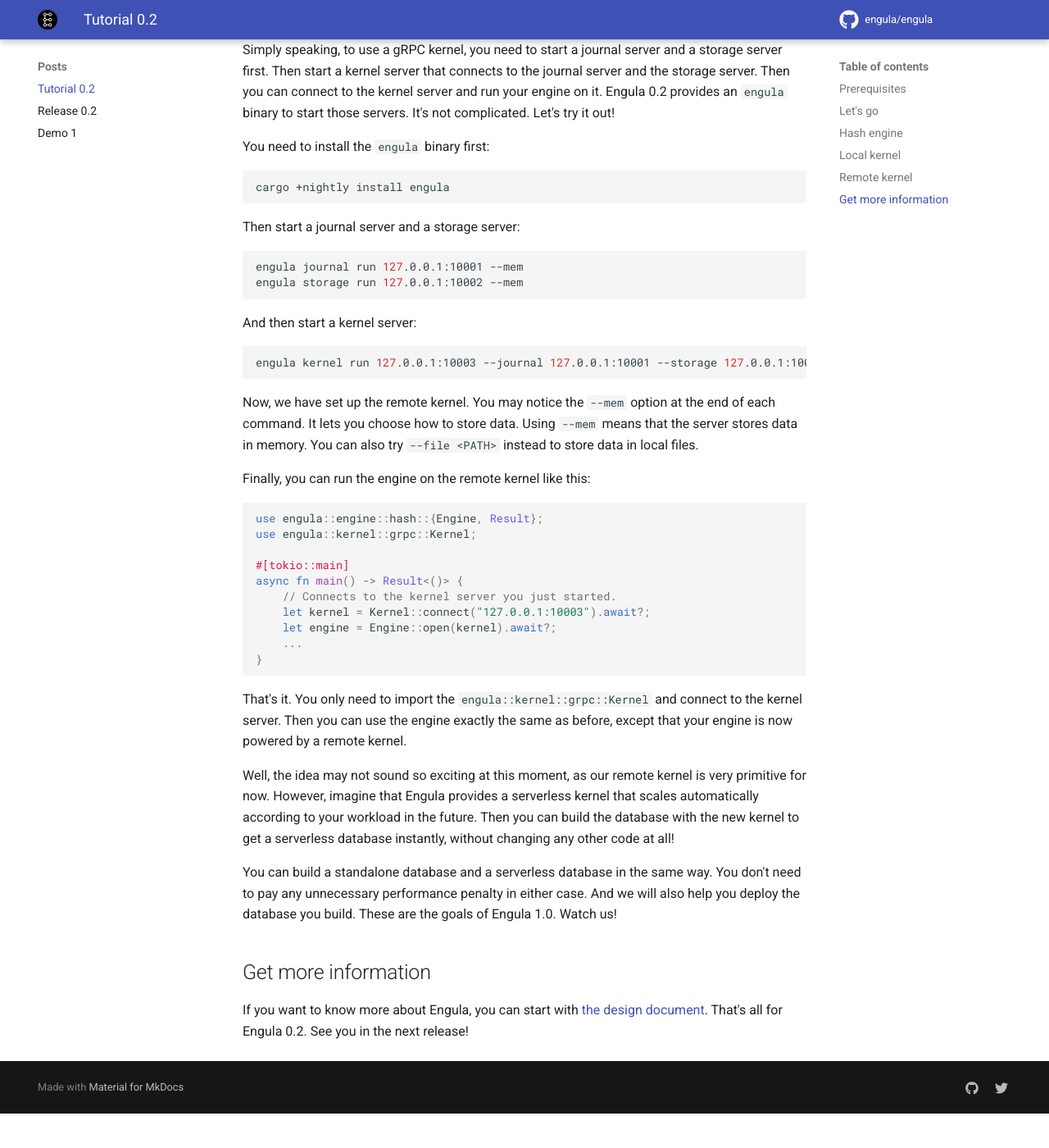
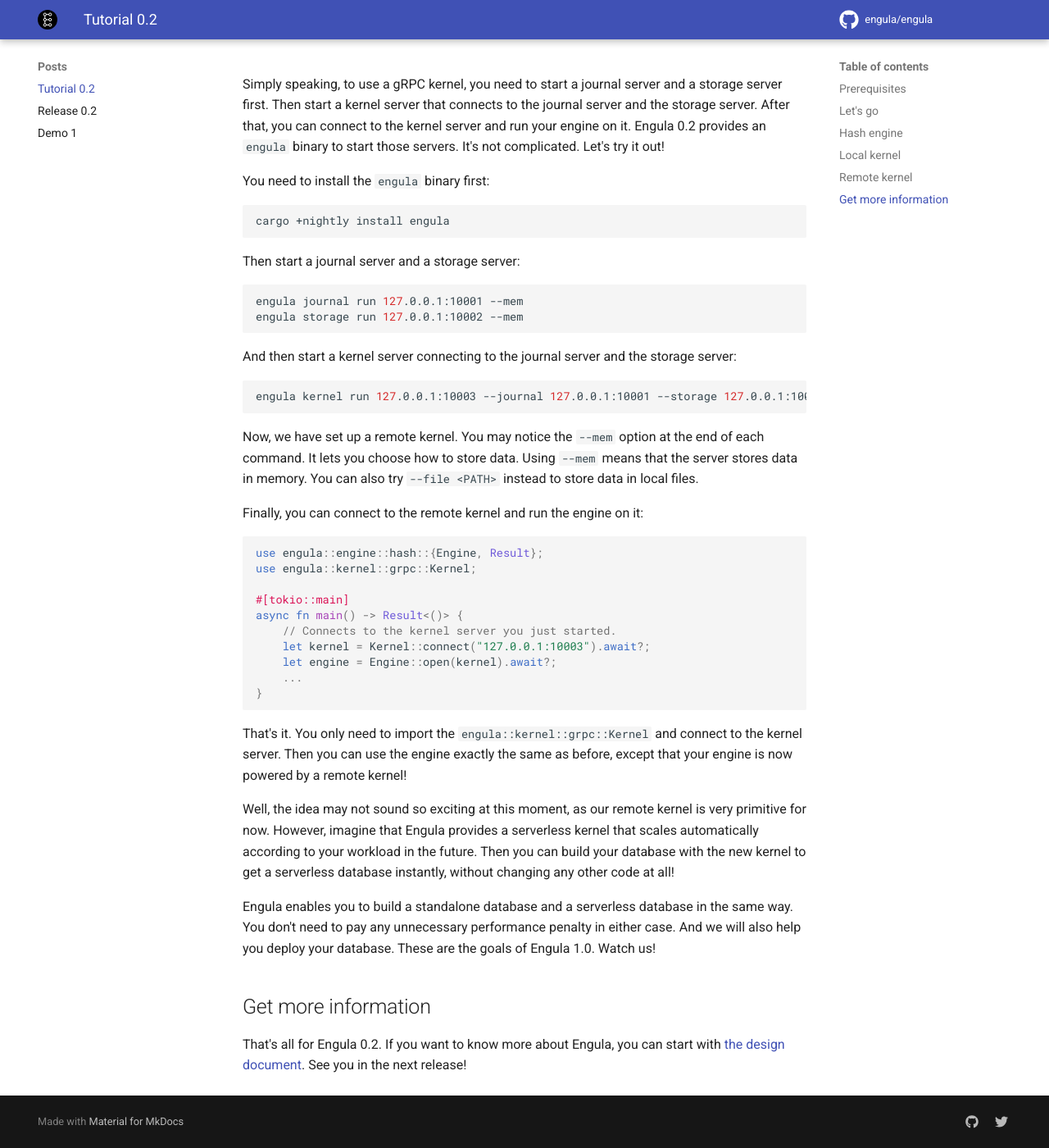
Before and after one commit to engula/engula.github.io, an MkDocs documentation site: the page built from docs/posts/tutorial-0.2.md, in a window 1280 px wide and 1400 px high, scrolled down 2799 px. Shown: the whole window at 82% size. Built offline with MkDocs 1.6.1 and Material for MkDocs 9.7.7, drawn with Linux system fonts in a browser that asks for light colours; comment, search, counter and statistics services are not loaded; before the commit the page ends 4157 px from its top, so only the background shows below that; some of the changed text lies outside the part shown.

Commit message:
Improve some wording

````diff
--- a/docs/posts/tutorial-0.2.md
+++ b/docs/posts/tutorial-0.2.md
@@ -84,15 +84,17 @@
 }
 ```
 
-Nice, everything just works! But a storage engine that simply stores data in memory and local files doesn't seem very exciting, right? Fine, don't worry, we get a third kernel for you, a gRPC kernel. This kernel is more interesting because it makes Engula very different from traditional storage engines.
+You can run it again and see what it will done to your `/tmp/engula`.
+
+Nice, you have tried two kernels now, and everything just works. But a storage engine that can store data in memory and local files doesn't seem very exciting, right? Fine, but don't worry, we get a third kernel for you, a gRPC kernel. This kernel is more interesting because it makes Engula very different from other storage engines you may ever seen.
 
 ## Remote kernel
 
-**A gRPC kernel allows you to run an embedded engine along with your database while storing data in a remote kernel.** The remote kernel, in turn, stores data in a remote journal and a remote storage. You don't need to know how they work. You just need to understand their relationship to connect them together.
+A gRPC kernel allows you to run an embedded engine along with your database while storing data in a remote kernel. The remote kernel, in turn, stores data in a remote journal and a remote storage. But you don't need to know how they work for now. You just need to understand their relationship to connect them together.
 
 ![Kernel](../images/tutorial-0.2-kernel.drawio.svg)
 
-Simply speaking, to use a gRPC kernel, you need to start a journal server and a storage server first. Then start a kernel server that connects to the journal server and the storage server. Then you can connect to the kernel server and run your engine on it. Engula 0.2 provides an `engula` binary to start those servers. It's not complicated. Let's try it out!
+Simply speaking, to use a gRPC kernel, you need to start a journal server and a storage server first. Then start a kernel server that connects to the journal server and the storage server. After that, you can connect to the kernel server and run your engine on it. Engula 0.2 provides an `engula` binary to start those servers. It's not complicated. Let's try it out!
 
 You need to install the `engula` binary first:
 
@@ -107,15 +109,15 @@
 engula storage run 127.0.0.1:10002 --mem
 ```
 
-And then start a kernel server:
+And then start a kernel server connecting to the journal server and the storage server:
 
 ```sh
 engula kernel run 127.0.0.1:10003 --journal 127.0.0.1:10001 --storage 127.0.0.1:10002 --mem
 ```
 
-Now, we have set up the remote kernel. You may notice the `--mem` option at the end of each command. It lets you choose how to store data. Using `--mem` means that the server stores data in memory. You can also try `--file <PATH>` instead to store data in local files.
+Now, we have set up a remote kernel. You may notice the `--mem` option at the end of each command. It lets you choose how to store data. Using `--mem` means that the server stores data in memory. You can also try `--file <PATH>` instead to store data in local files.
 
-Finally, you can run the engine on the remote kernel like this:
+Finally, you can connect to the remote kernel and run the engine on it:
 
 ```rust
 use engula::engine::hash::{Engine, Result};
@@ -130,12 +132,12 @@
 }
 ```
 
-That's it. You only need to import the `engula::kernel::grpc::Kernel` and connect to the kernel server. Then you can use the engine exactly the same as before, except that your engine is now powered by a remote kernel.
+That's it. You only need to import the `engula::kernel::grpc::Kernel` and connect to the kernel server. Then you can use the engine exactly the same as before, except that your engine is now powered by a remote kernel!
 
-Well, the idea may not sound so exciting at this moment, as our remote kernel is very primitive for now. However, imagine that Engula provides a serverless kernel that scales automatically according to your workload in the future. Then you can build the database with the new kernel to get a serverless database instantly, without changing any other code at all!
+Well, the idea may not sound so exciting at this moment, as our remote kernel is very primitive for now. However, imagine that Engula provides a serverless kernel that scales automatically according to your workload in the future. Then you can build your database with the new kernel to get a serverless database instantly, without changing any other code at all!
 
-You can build a standalone database and a serverless database in the same way. You don't need to pay any unnecessary performance penalty in either case. And we will also help you deploy the database you build. These are the goals of Engula 1.0. Watch us!
+Engula enables you to build a standalone database and a serverless database in the same way. You don't need to pay any unnecessary performance penalty in either case. And we will also help you deploy your database. These are the goals of Engula 1.0. Watch us!
 
 ## Get more information
 
-If you want to know more about Engula, you can start with [the design document](https://github.com/engula/engula/blob/main/docs/design.md). That's all for Engula 0.2. See you in the next release!
+That's all for Engula 0.2. If you want to know more about Engula, you can start with [the design document](https://github.com/engula/engula/blob/main/docs/design.md). See you in the next release!
````
Also changed, not shown: other parts of docs/posts/tutorial-0.2.md (+1 -1 lines).
